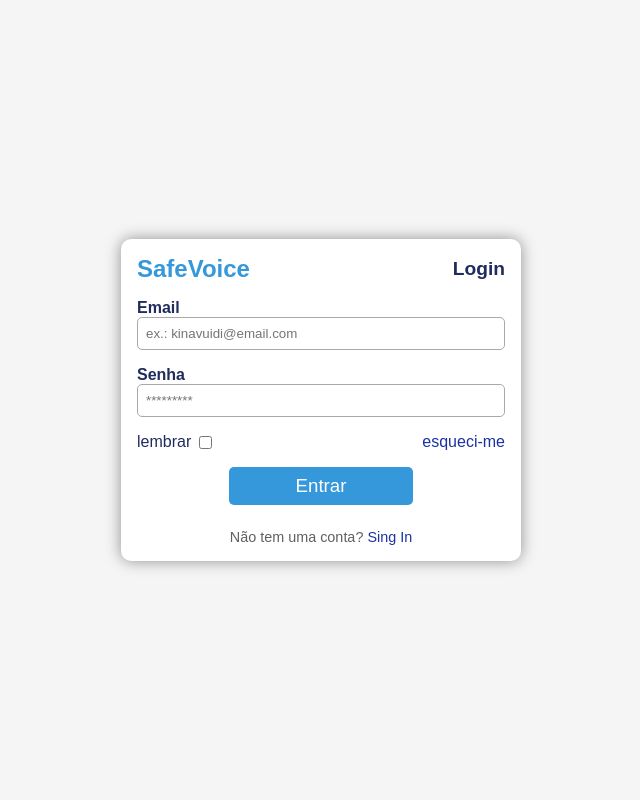
After one commit to epifaniovalente/epicoder_frontend, a PHP site: page /Safe_Voice/pages/login.html in a window 1280 px wide. The commit adds this page. Shown: the whole page, without its empty margins (319-959 px from the left). Run offline with PHP 8.4, Linux system fonts and the light colour scheme.

Commit message:
EpiCoder
Aplicando validação dos forms

```diff
--- a/Safe_Voice/CSS/forms.css
+++ b/Safe_Voice/CSS/forms.css
@@ -1,22 +1,41 @@
 *{
+    margin: 0;
+    padding: 0;
     box-sizing: border-box;
+    font-family: Arial, Helvetica, sans-serif;
+}
+
+:root {
+  /*PALETA 1*/
+  --cor1: #1a33a2;
+  --cor2: #f4a95b;
+  --cor3: #ffffff;
+  --cor4: #000000;
+
+  /*PALETE 2*/
+  --cor5: #202c5c;
+  /*cabeçalho e rodapé*/
+  --cor6: #c97b3c;
+  /*Botões, links em destaque*/
+  --cor7: #fbe4c0;
+  /*Fundo da pagina, caixas*/
+  --cor8: #42388e;
+  /*Titulo, bordar, textos secundário*/
 }
 
 #container {
-    width: 100%;
+    height: 100vh;
     background-color: whitesmoke;
-    background-image: url('../midias/sala-de-aula.jpg');
+    /* background-image: url('../midias/sala-de-aula.jpg');
     background-position: center center;
     background-repeat: no-repeat;
-    background-size: cover;
-    padding: 1rem;
+    background-size: cover; */
+
 }
 
 section{
     margin: 0 auto;
-    max-width: 992px;
     height: 100%;
-    padding: 1rem 0;
 
     display: flex;
     align-items: center;
@@ -29,8 +48,45 @@ form{
 
     display: flex;
     flex-direction: column;
-    gap: .5rem;
+    gap: 1rem;
     border-radius: 10px;
+    overflow: hidden;
+    box-shadow: 0px 0px 15px rgba(0, 0, 0, 0.411) ;
+    padding: 1rem;
+}
+
+.header-form{
+    display: flex;
+    align-items: center;
+    justify-content: space-between;
+}
+#logo{
+    color: #3498db;
+    text-align: center;
+}
+#titulo{
+    font-size: 1.2rem;
+    color: var(--cor5);
+    text-align: center;
+}
+
+.form-box input{
+    width: 100%;
+    padding: .5rem;
+    outline: none;
+    border: none;
+    border: 1.5px solid darkgray;
+    border-radius: 5px;
+}
+
+.form-box input:focus-within{
+    border: 1.5px solid rgb(52, 152, 219);
+    box-shadow: 0px 0px 15px rgba(52, 152, 219, 0.411);
+}
+
+.form-container label{
+    color: var(--cor5);
+    font-weight: 600;
 }
 
 .first-box{
@@ -52,13 +108,27 @@ form{
     display: flex;
     align-items: center;
     gap: .5rem;
-    margin-left: .5rem 0;
+    color: rgb(97, 96, 96);
 }
 
 .form-container.last{
     display: flex;
     align-items: center;
     justify-content: space-between;
+}
+
+.form-container.last label{
+    font-weight: 100;
+}
+
+.fiveth-box.c{
+ display: flex;
+ width: fit-content;
+}
+
+form a{
+    color: var(--cor1);
+    text-decoration: none;
 }
 
 .error{
@@ -68,14 +138,37 @@ form{
     margin-bottom: .5rem;
 }
 
-.logo{
-    width: 100%;
-    height: 200px;
-    display: flex;
-    justify-content: center;
+button {
+  width: 50%;
+  padding: 0.5rem;
+  background-color: #3498db;
+  color: white;
+  border: none;
+  border-radius: 5px;
+  cursor: pointer;
+  font-size: 1rem;
+  margin: auto;
 
+  transition: 0.3s ease;
 }
 
-.logo img{
-    flex: 1;
+button:active {
+  scale: 0.9;
 }
+
+button:hover {
+  background-color: #2980b9;
+}
+
+#entrar_btn {
+  font-weight: 500;
+  font-size: 14pt;
+  transition: .3s ease;
+}
+
+form p{
+    font-size: .9rem;
+    margin-top: .5rem;
+    text-align: center;
+    color: rgb(97, 96, 96);
+}
--- a/Safe_Voice/JS/script.js
+++ b/Safe_Voice/JS/script.js
@@ -18,13 +18,13 @@ login_btn.addEventListener("click", function (event) {
   let error_senha = document.getElementById("error_senha");
 
   if (verificar(email)) {
-    error_email.textContent = "Preencha corretamente!";
+    error_email.textContent = "Preencha o campo corretamente!";
   } else {
     error_email.textContent = "";
   }
 
   if (verificar(senha)) {
-    error_senha.textContent = "Preencha corretamente!";
+    error_senha.textContent = "Preencha o campo corretamente!";
   } else {
     error_senha.textContent = "";
   }
--- /dev/null
+++ b/Safe_Voice/pages/login.html
@@ -0,0 +1,100 @@
+<!DOCTYPE html>
+<html lang="en">
+  <head>
+    <meta charset="UTF-8" />
+    <meta name="viewport" content="width=device-width, initial-scale=1.0" />
+    <link rel="stylesheet" href="../CSS/forms.css" />
+    <title>Login Safe-Voice</title>
+  </head>
+
+  <body>
+    <main id="container" class="">
+      <section class="">
+        <form action="" method="post" class="" autocomplete="off">
+          <div class="header-form">
+              <h2 id="logo">SafeVoice</h2>
+              <h2 id="titulo">Login</h2>
+          </div>
+
+          <div class="form-container">
+            <label for="email">Email</label>
+            <div class="form-box">
+              <input
+                type="email"
+                name="email"
+                id="email"
+                placeholder="ex.: kinavuidi@email.com"
+                class=""
+              />
+            </div>
+            <span class="error" id="error_email"></span>
+          </div>
+
+          <div class="form-container">
+            <label for="password">Senha</label>
+            <div class="form-box fourth-box">
+              <input
+                type="password"
+                name="password"
+                id="password"
+                placeholder="*********"
+                class=""
+              />
+            </div>
+            <span class="error" id="error_senha"></span>
+          </div>
+
+          <div class="form-container last">
+            <div class="form-box fiveth-box">
+              <label for="notification" class="">lembrar</label>
+              <input
+                type="checkbox"
+                name="notification"
+                id="notification"
+                class=""
+              />
+            </div>
+            <a href="#" class="">esqueci-me</a>
+          </div>
+          <button type="submit" class="" id="entrar_btn">Entrar</button>
+          <p class="">Não tem uma conta? <a href="#">Sing In</a></p>
+        </form>
+      </section>
+    </main>
+    <script>
+      /*LOGICA para validar email */
+      function verificar(variavel) {
+        return variavel.length < 10;
+      }
+
+      /*Variaveis de erro */
+
+      let error_email = document.getElementById("error_email");
+      let error_senha = document.getElementById("error_senha");
+
+      const entrar_user = document.getElementById("entrar_btn");
+
+      entrar_user.addEventListener("click", function (event) {
+        event.preventDefault();
+
+        const email = document.getElementById("email").value;
+        const senha = document.getElementById("password").value;
+
+        let error_email = document.getElementById("error_email");
+        let error_senha = document.getElementById("error_senha");
+
+        if (verificar(email)) {
+          error_email.textContent = "Preencha o campo corretamente!";
+        } else {
+          error_email.textContent = "";
+        }
+
+        if (verificar(senha)) {
+          error_senha.textContent = "Preencha o campo corretamente!";
+        } else {
+          error_senha.textContent = "";
+        }
+      });
+    </script>
+  </body>
+</html>
```
Also changed, not shown: Safe_Voice/CSS/adm.css (+19 -2 lines), Safe_Voice/pages/admin-pages/login-adm.html (+7 -8 lines), Safe_Voice/pages/login.php (deleted, +0 -52 lines), Safe_Voice/pages/singin.html (added, +112 -0 lines), Safe_Voice/pages/singin.php (deleted, +0 -65 lines).
